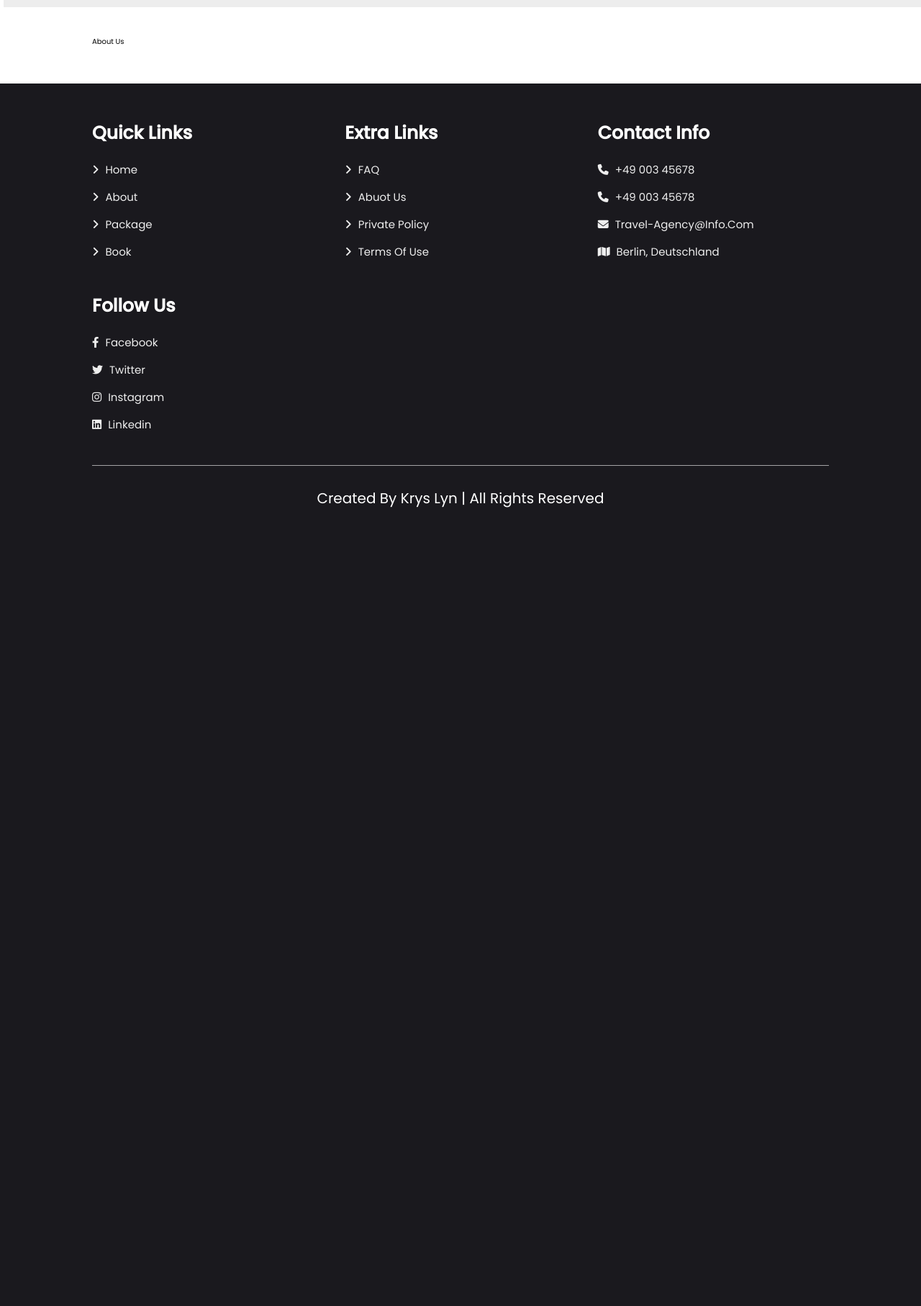
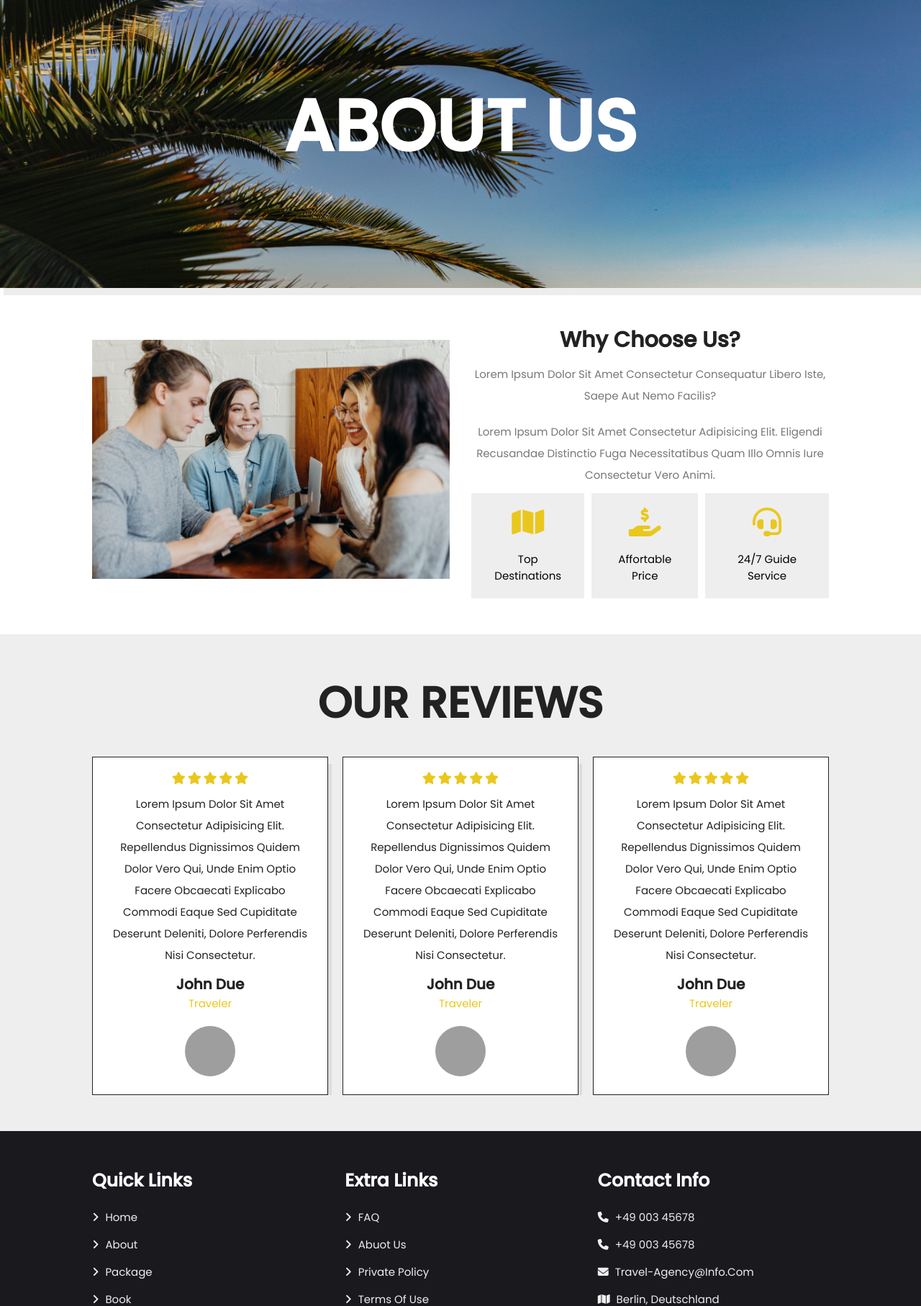
Before and after one commit to krystyna-lyn/travel-web, a PHP site: page /about.html in a window 1280 px wide. Shown: the part 78-1892 px from the top of the page at 72% size. Before the commit the page ends 783 px from the top, so only its background shows below. Run offline with PHP 8.4, Linux system fonts and the light colour scheme; grey boxes are pictures that could not be loaded.

Commit message:
update aboot page

```diff
--- a/about.html
+++ b/about.html
@@ -1,24 +1,19 @@
 <!DOCTYPE html>
 <html lang="en">
+
 <head>
     <meta charset="UTF-8" />
     <meta http-equiv="X-UA-Compatible" content="IE=edge" />
     <meta name="viewport" content="width=device-width, initial-scale=1.0" />
     <title>Home</title>
 
-    <link
-      rel="stylesheet"
-      href="https://cdn.jsdelivr.net/npm/swiper@9/swiper-bundle.min.css"
-    />
-    <link
-      rel="stylesheet"
-      href="https://cdnjs.cloudflare.com/ajax/libs/font-awesome/6.4.0/css/all.min.css"
+    <link rel="stylesheet" href="https://cdn.jsdelivr.net/npm/swiper@9/swiper-bundle.min.css" />
+    <link rel="stylesheet" href="https://cdnjs.cloudflare.com/ajax/libs/font-awesome/6.4.0/css/all.min.css"
         integrity="sha512-iecdLmaskl7CVkqkXNQ/ZH/XLlvWZOJyj7Yy7tcenmpD1ypASozpmT/E0iPtmFIB46ZmdtAc9eNBvH0H/ZpiBw=="
-      crossorigin="anonymous"
-      referrerpolicy="no-referrer"
-    />
+        crossorigin="anonymous" referrerpolicy="no-referrer" />
     <link rel="stylesheet" href="style.css" />
 </head>
+
 <body>
     <section class="header">
         <a href="home.php" class="logo">travel.</a>
@@ -32,8 +27,119 @@
 
         <div id="menu-btn" class="fas fa-bars"></div>
     </section>
+    <h1 class="heading" style="background: url(img/about1.jpg) no-repeat;">About us</h1>
 
-    <section class="heading">About us</section>
+    <section class="about-page">
+        <div class="image">
+            <img src="img/about.jpg" alt="">
+        </div>
+        <div class="content">
+            <h3>Why choose us?</h3>
+            <p>Lorem ipsum dolor sit amet consectetur consequatur libero iste, saepe aut nemo facilis?</p>
+            <p>Lorem ipsum dolor sit amet consectetur adipisicing elit. Eligendi recusandae distinctio fuga
+                necessitatibus quam illo omnis iure consectetur vero animi.</p>
+            <div class="icons-container">
+                <div class="icons">
+                    <i class="fas fa-map"></i>
+                    <span>top destinations</span>
+                </div>
+                <div class="icons">
+                    <i class="fas fa-hand-holding-usd"></i>
+                    <span>affortable price</span>
+                </div>
+                <div class="icons">
+                    <i class="fas fa-headset"></i>
+                    <span>24/7 guide service</span>
+                </div>
+            </div>
+        </div>
+    </section>
+
+    <section class="reviews">
+
+        <h1 class="heading-title"> Our Reviews</h1>
+
+        <div class="swiper reviews-slider">
+            <div class="swiper-wrapper">
+
+                <div class="swiper-slide slide">
+                    <div class="stars">
+                        <i class="fas fa-star"></i>
+                        <i class="fas fa-star"></i>
+                        <i class="fas fa-star"></i>
+                        <i class="fas fa-star"></i>
+                        <i class="fas fa-star"></i>
+                    </div>
+                    <p>Lorem ipsum dolor sit amet consectetur adipisicing elit. Repellendus dignissimos quidem dolor
+                        vero qui, unde enim optio facere obcaecati explicabo commodi eaque sed cupiditate deserunt
+                        deleniti, dolore perferendis nisi consectetur.</p>
+                    <h3>John Due</h3>
+                    <span>traveler</span>
+                    <img src="img/traveler1.jpg" alt="">
+                </div>
+                <div class="swiper-slide slide">
+                    <div class="stars">
+                        <i class="fas fa-star"></i>
+                        <i class="fas fa-star"></i>
+                        <i class="fas fa-star"></i>
+                        <i class="fas fa-star"></i>
+                        <i class="fas fa-star"></i>
+                    </div>
+                    <p>Lorem ipsum dolor sit amet consectetur adipisicing elit. Repellendus dignissimos quidem dolor
+                        vero qui, unde enim optio facere obcaecati explicabo commodi eaque sed cupiditate deserunt
+                        deleniti, dolore perferendis nisi consectetur.</p>
+                    <h3>John Due</h3>
+                    <span>traveler</span>
+                    <img src="img/traveler2.jpg" alt="">
+                </div>
+                <div class=" swiper-slide slide">
+                    <div class="stars">
+                        <i class="fas fa-star"></i>
+                        <i class="fas fa-star"></i>
+                        <i class="fas fa-star"></i>
+                        <i class="fas fa-star"></i>
+                        <i class="fas fa-star"></i>
+                    </div>
+                    <p>Lorem ipsum dolor sit amet consectetur adipisicing elit. Repellendus dignissimos quidem dolor
+                        vero qui, unde enim optio facere obcaecati explicabo commodi eaque sed cupiditate deserunt
+                        deleniti, dolore perferendis nisi consectetur.</p>
+                    <h3>John Due</h3>
+                    <span>traveler</span>
+                    <img src="img/traveler3.jpg" alt="">
+                </div>
+                <div class=" swiper-slide slide">
+                    <div class="stars">
+                        <i class="fas fa-star"></i>
+                        <i class="fas fa-star"></i>
+                        <i class="fas fa-star"></i>
+                        <i class="fas fa-star"></i>
+                        <i class="fas fa-star"></i>
+                    </div>
+                    <p>Lorem ipsum dolor sit amet consectetur adipisicing elit. Repellendus dignissimos quidem dolor
+                        vero qui, unde enim optio facere obcaecati explicabo commodi eaque sed cupiditate deserunt
+                        deleniti, dolore perferendis nisi consectetur.</p>
+                    <h3>John Due</h3>
+                    <span>traveler</span>
+                    <img src="img/traveler1.jpg" alt="">
+                </div>
+                <div class=" swiper-slide slide">
+                    <div class="stars">
+                        <i class="fas fa-star"></i>
+                        <i class="fas fa-star"></i>
+                        <i class="fas fa-star"></i>
+                        <i class="fas fa-star"></i>
+                        <i class="fas fa-star"></i>
+                    </div>
+                    <p>Lorem ipsum dolor sit amet consectetur adipisicing elit. Repellendus dignissimos quidem dolor
+                        vero qui, unde enim optio facere obcaecati explicabo commodi eaque sed cupiditate deserunt
+                        deleniti, dolore perferendis nisi consectetur.</p>
+                    <h3>John Due</h3>
+                    <span>traveler</span>
+                    <img src="img/traveler2.jpg" alt="">
+                </div>
+            </div>
+        </div>
+    </section>
 
     <section class="footer">
         <div class="box-container">
@@ -49,9 +155,7 @@
                 <h3>Extra links</h3>
                 <a href="home.php"><i class="fas fa-angle-right"></i> FAQ</a>
                 <a href="home.php"><i class="fas fa-angle-right"></i> Abuot us</a>
-          <a href="home.php"
-            ><i class="fas fa-angle-right"></i> Private policy</a
-          >
+                <a href="home.php"><i class="fas fa-angle-right"></i> Private policy</a>
                 <a href="home.php"><i class="fas fa-angle-right"></i> Terms of use</a>
             </div>
 
@@ -59,9 +163,7 @@
                 <h3>Contact info</h3>
                 <a href="home.php"><i class="fas fa-phone"></i> +49 003 45678</a>
                 <a href="home.php"><i class="fas fa-phone"></i> +49 003 45678</a>
-          <a href="home.php"
-            ><i class="fas fa-envelope"></i> travel-agency@info.com</a
-          >
+                <a href="home.php"><i class="fas fa-envelope"></i> travel-agency@info.com</a>
                 <a href="home.php"><i class="fas fa-map"></i> Berlin, Deutschland</a>
             </div>
 
@@ -82,4 +184,5 @@
     <script src="https://cdn.jsdelivr.net/npm/swiper@9/swiper-bundle.min.js"></script>
     <script src="script.js"></script>
 </body>
+
 </html>
--- a/links.txt
+++ /dev/null
@@ -1,6 +0,0 @@
-<a href="https://www.flaticon.com/free-icons/mountain" title="mountain icons">Mountain icons created by Freepik - Flaticon</a>
-<a href="https://www.flaticon.com/free-icons/treasure" title="treasure icons">Treasure icons created by Smashicons - Flaticon</a>
-<a href="https://www.flaticon.com/free-icons/trekking" title="trekking icons">Trekking icons created by kosonicon - Flaticon</a>
-<a href="https://www.flaticon.com/free-icons/fire" title="fire icons">Fire icons created by Freepik - Flaticon</a>
-<a href="https://www.flaticon.com/free-icons/jeep" title="jeep icons">Jeep icons created by Freepik - Flaticon</a>
-<a href="https://www.flaticon.com/free-icons/camping" title="camping icons">Camping icons created by Freepik - Flaticon</a>
--- a/script.js
+++ b/script.js
@@ -11,10 +11,28 @@ window.onsccroll = () => {
     navbar.classList.remove('active');
 }
 
-var swiper = new Swiper('.home-slider',{
+var swiper = new Swiper('.home-slider', {
     loop: true,
     navigation: {
         nextEl: '.swiper-button-next',
         prevEl: '.swiper-button-prev',
     }
-})
+});
+
+var swiper = new Swiper('.reviews-slider', {
+    loop: true,
+    spaceBetween: 20,
+    autoHeight: true,
+    grabCursor: true,
+    breakpoints: {
+        640: {
+            slidesPerView: 1,
+        },
+        768: {
+            slidesPerView: 2,
+        },
+        1024: {
+            slidesPerView: 3,
+        },
+    },
+});
--- a/style.css
+++ b/style.css
@@ -46,6 +46,23 @@ section {
         transform: scale(0);
         opacity: 0;
     }
+}
+
+.heading {
+    background-size: cover !important;
+    background-position: cover !important;
+    padding-top: 10rem;
+    padding-bottom: 15rem;
+    display: flex;
+    align-items: center;
+    justify-content: center;
+}
+
+h1.heading {
+    font-size: 10rem;
+    text-transform: uppercase;
+    box-shadow: var(--box-shadow);
+    color: var(--white);
 }
 
 .btn {
@@ -326,6 +343,108 @@ section {
     font-size: 2rem;
 }
 
+
+.about-page {
+    display: flex;
+    align-items: center;
+    flex-wrap: wrap;
+    gap: 3rem;
+}
+
+.about-page .content {
+    flex: 1 1 41rem;
+    text-align: center;
+}
+
+.about-page .image {
+    flex: 1 1 41rem;
+}
+
+.about-page .image img {
+    width: 100%;
+}
+
+.about-page .content h3 {
+    font-size: 3rem;
+    color: var(--black);
+}
+
+.about-page .content p {
+    font-size: 1.5rem;
+    color: var(--light-gray);
+    line-height: 2;
+    padding: 1rem 0;
+}
+
+.about-page .content .icons-container {
+    display: flex;
+    flex: 1 1 16rem;
+    gap: 1rem;
+    justify-content: center
+}
+
+.about-page .content .icons-container .icons {
+    background: var(--light-bg);
+    padding: 2rem;
+
+}
+
+.about-page .content .icons-container .icons i {
+    font-size: 4rem;
+    margin-bottom: 2rem;
+    color: var(--main-color);
+}
+
+.about-page .content .icons-container .icons span {
+    font-size: 1.5rem;
+    color: var(--dark-bg);
+    display: block;
+}
+
+.reviews {
+    background: var(--light-bg);
+}
+
+.reviews .slide {
+    padding: 2rem;
+    border: var(--border);
+    background: var(--white);
+    text-align: center;
+    box-shadow: var(--box-shadow);
+    user-select: none;
+}
+
+.reviews .slide .stars i {
+    font-size: 1.7rem;
+    color: var(--main-color);
+}
+
+.reviews .slide p {
+    font-size: 1.5rem;
+    color: var(--black);
+    line-height: 2;
+    padding: 1rem 0;
+}
+
+.reviews .slide h3 {
+    font-size: 2rem;
+    color: var(--black);
+}
+
+.reviews .slide span {
+    font-size: 1.5rem;
+    color: var(--main-color);
+    display: block;
+}
+
+.reviews .slide img {
+    height: 7rem;
+    width: 7rem;
+    border-radius: 50%;
+    margin-top: 2rem;
+}
+
+
 /*media queries */
 
 @media (max-width: 1200px) {
```
Also changed, not shown: img/about1.jpg (added), img/about2.jpg (added), 3 other files. Lines whose indentation alone changed are shown as unchanged.
